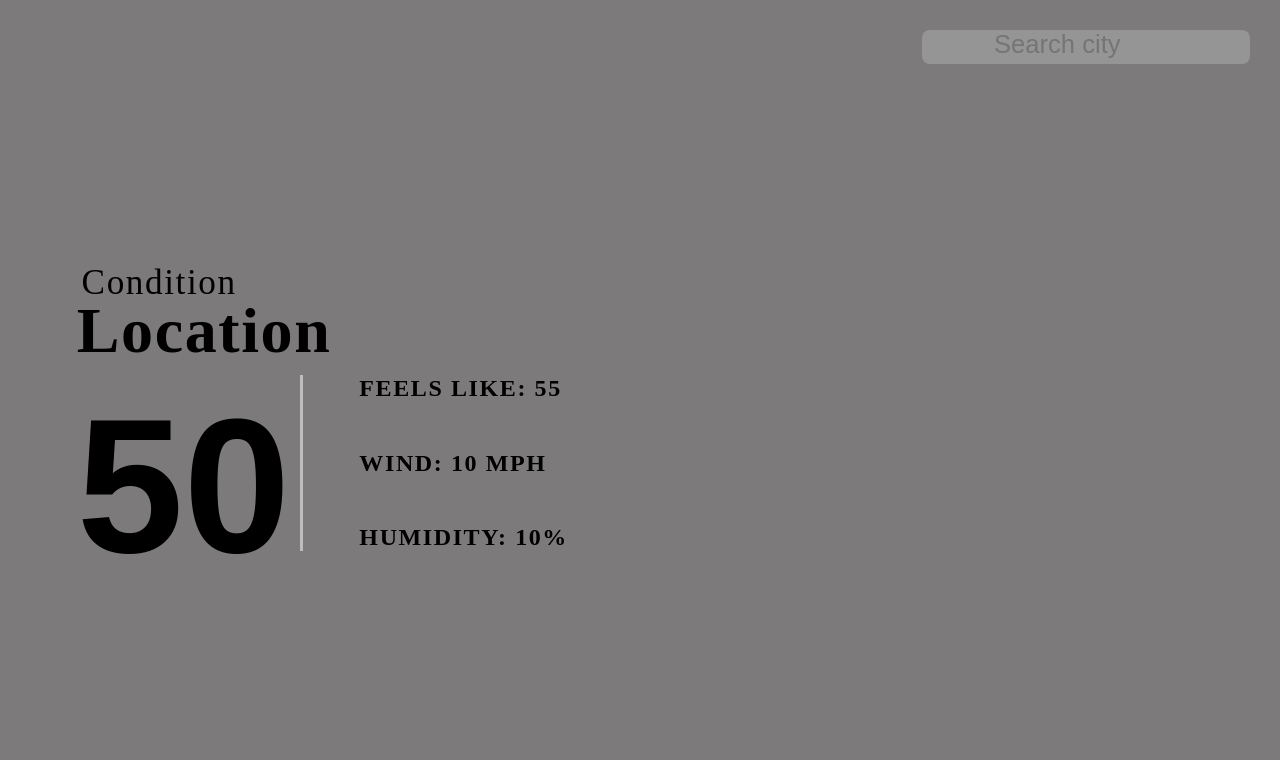
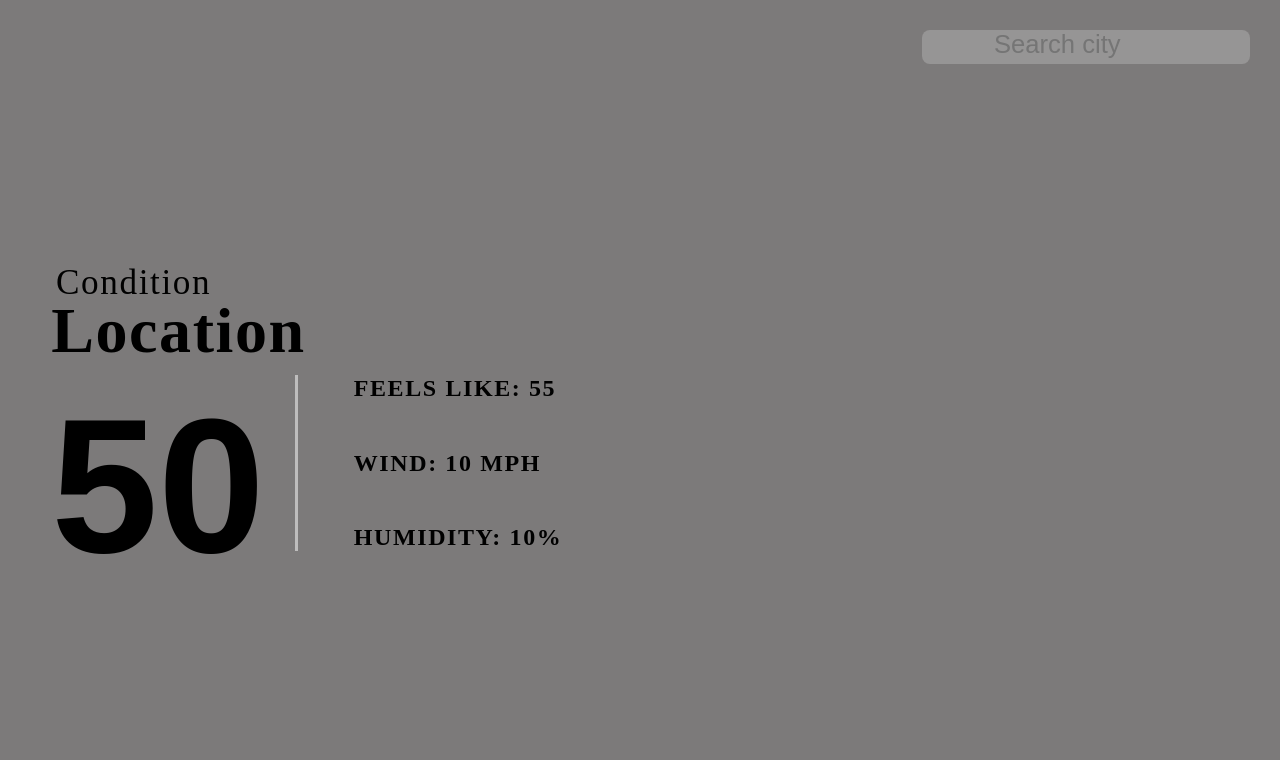
Before and after one commit to ColeBurch/odin-weather, a website built with webpack: page dist/index.html in a window 1280 px wide. Shown: the top 760 px of the page. Built offline with Linux system fonts and the light colour scheme; no server answers.

Commit message:
Update margins on currentDayWidget

```diff
--- a/src/style.css
+++ b/src/style.css
@@ -49,7 +49,7 @@ body {
 .currentDayWidget {
   display: grid;
   grid-template-rows: 1fr 2fr;
-  margin-left: 15%;
+  margin-left: 10%;
 }
 
 .currentWeatherDetails {
@@ -87,7 +87,7 @@ body {
   height: 11rem;
   padding-left: 3.5rem;
   justify-content: space-between;
-  margin-left: 10px;
+  margin-left: 30px;
 }
 
 .moreDetails {
```
Also changed, not shown: dist/index.bundle.js.
